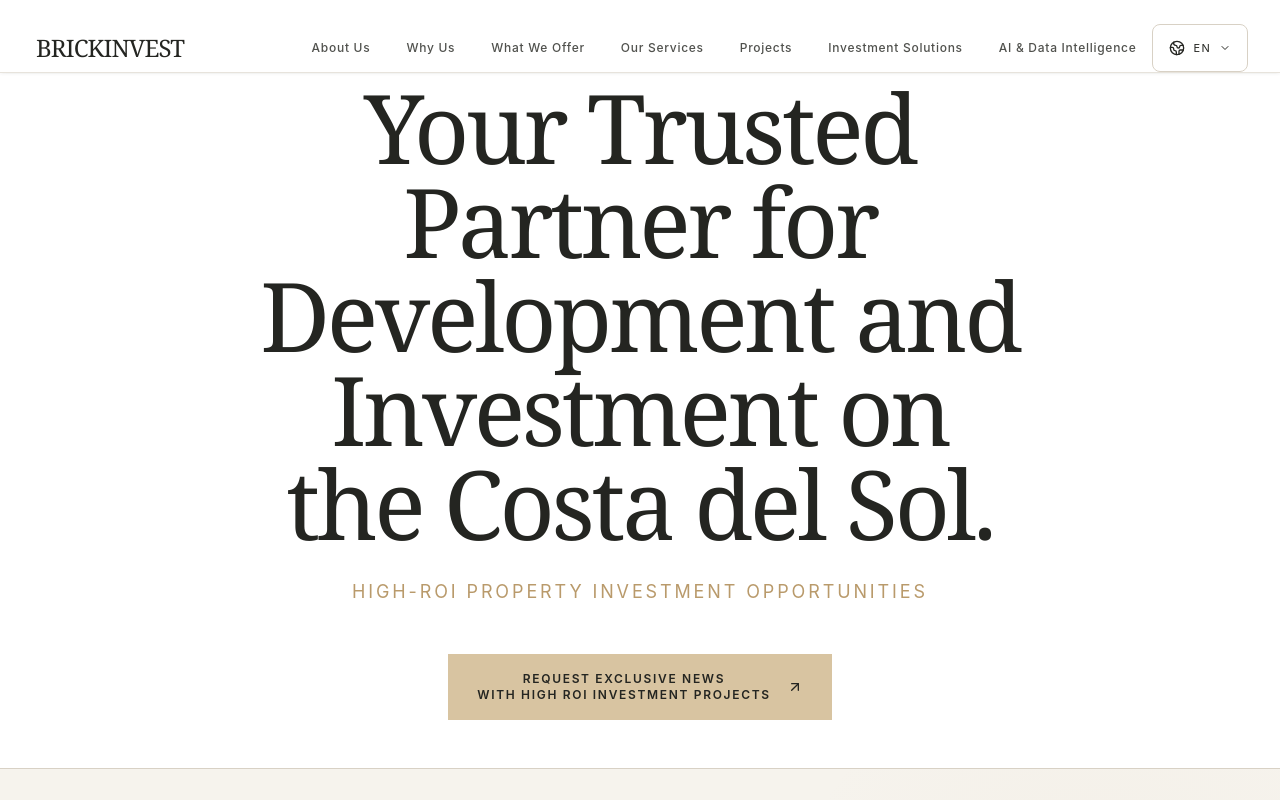
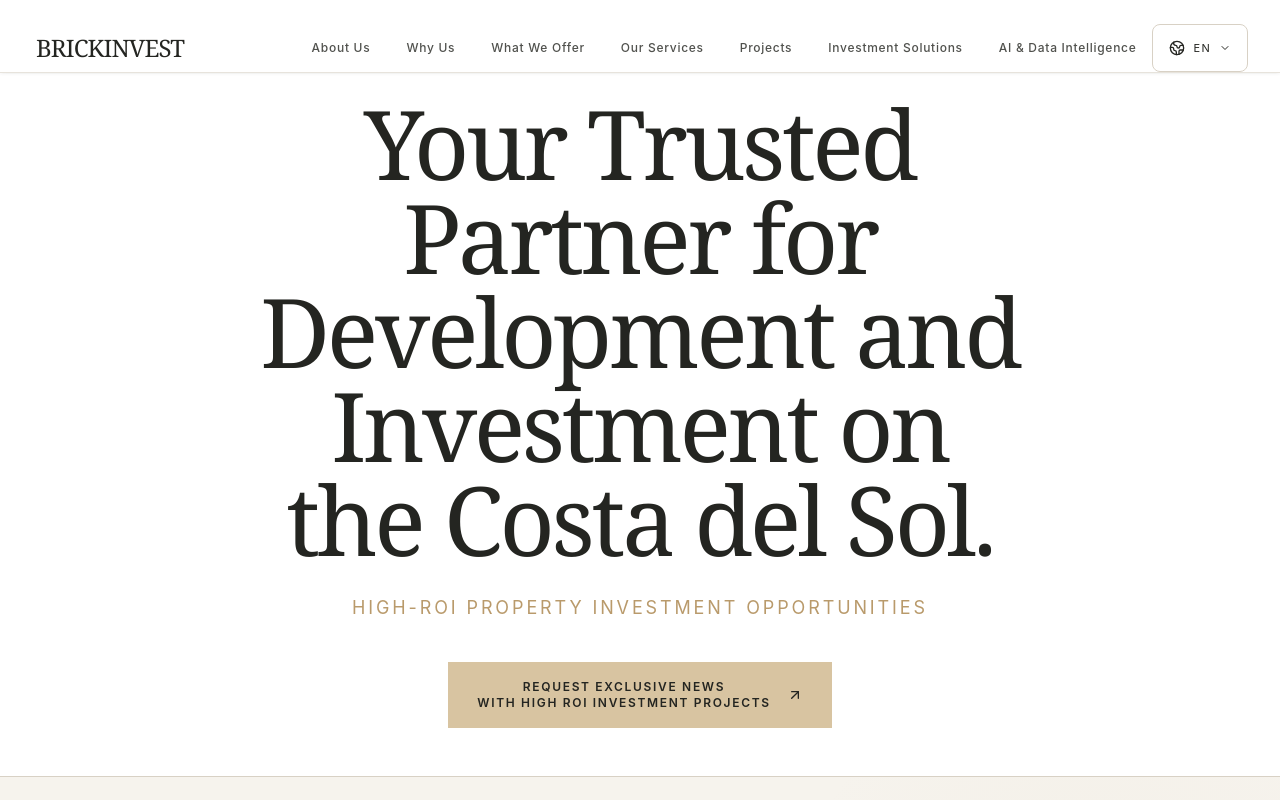
Before and after one commit to zdazix/brickinvest, a React (Vite) app in the folder app-1/: page / in a window 1280 px wide. Shown: the top 800 px of the page. Built offline with nearby package versions, Linux system fonts and the light colour scheme.

Commit message:
Adjust only the spacing of the BRICKINVEST Hero section.
Amazi-Operation-Id: task:7652729f-57b3-4077-9c94-d947db776c85
Amazi-Operation-Payload: e76f42f5bd84fd0ee84031b686df5f42956909366dc464fbeb0777a43bb20f58

```diff
--- a/app-1/src/pages/home/components/HeroSection.tsx
+++ b/app-1/src/pages/home/components/HeroSection.tsx
@@ -262,7 +262,7 @@ export const HeroSection = () => {
         className="relative flex items-start overflow-hidden bg-white"
         id="opportunities"
       >
-        <div className="mx-auto flex w-full max-w-[1600px] flex-col items-center px-6 pt-16 pb-10 text-center text-foreground sm:px-12 sm:pt-20 sm:pb-12 lg:px-20">
+        <div className="mx-auto flex w-full max-w-[1600px] flex-col items-center px-6 pt-20 pb-10 text-center text-foreground sm:px-12 sm:pt-24 sm:pb-12 lg:px-20">
           <h1 className="max-w-4xl font-primary text-5xl leading-[0.98] tracking-[-0.035em] sm:text-7xl lg:text-8xl">
             {t("trusted")}
           </h1>
@@ -270,7 +270,7 @@ export const HeroSection = () => {
             {t("highRoi")}
           </p>
           <button
-            className="group mt-10 flex w-fit items-center gap-4 border border-primary bg-primary px-7 py-4 text-xs font-semibold tracking-[0.14em] text-primary-foreground transition-all hover:bg-transparent hover:text-accent sm:mt-12"
+            className="group mt-8 flex w-fit items-center gap-4 border border-primary bg-primary px-7 py-4 text-xs font-semibold tracking-[0.14em] text-primary-foreground transition-all hover:bg-transparent hover:text-accent sm:mt-10"
             onClick={() => setQuizOpen(true)}
           >
             <span>
```
